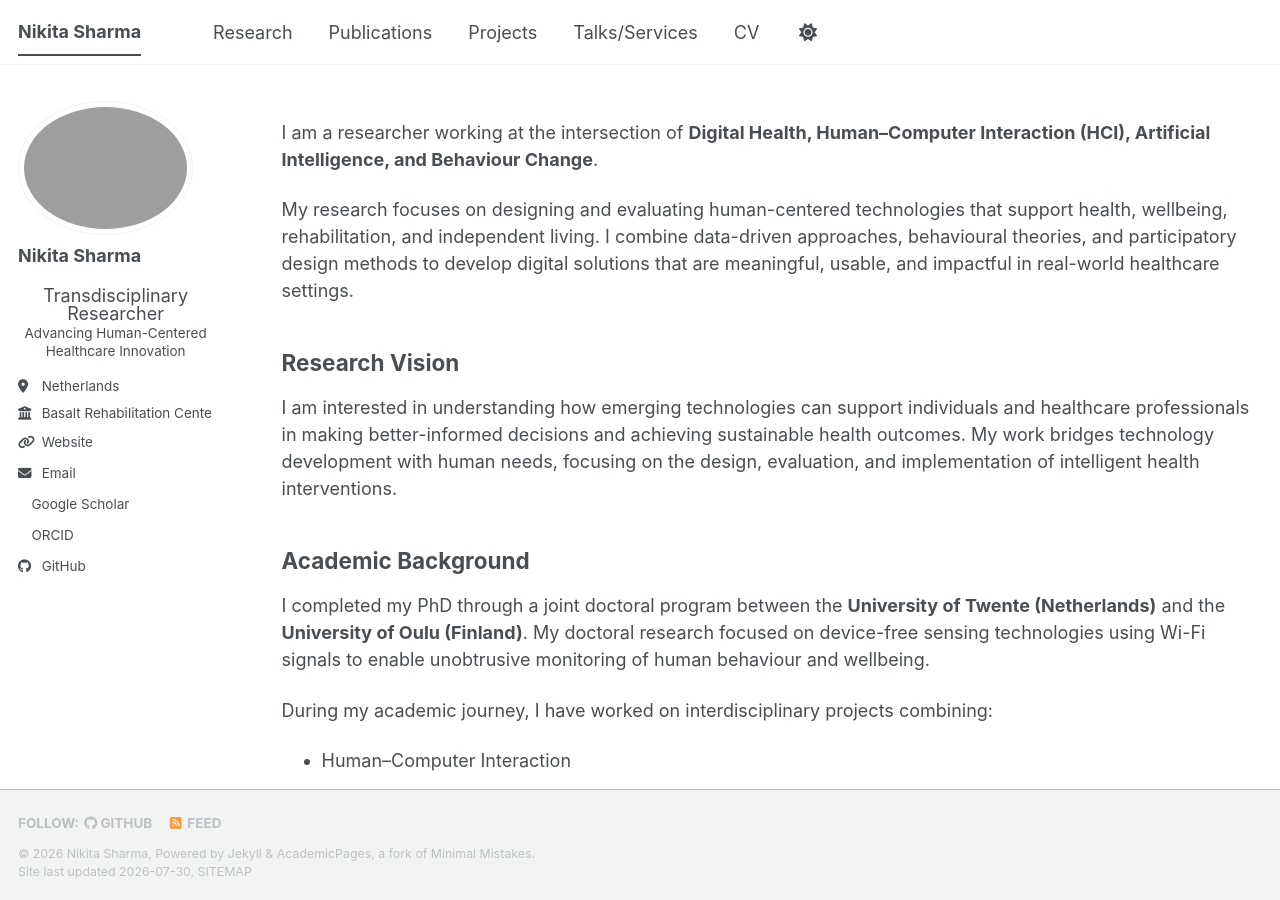
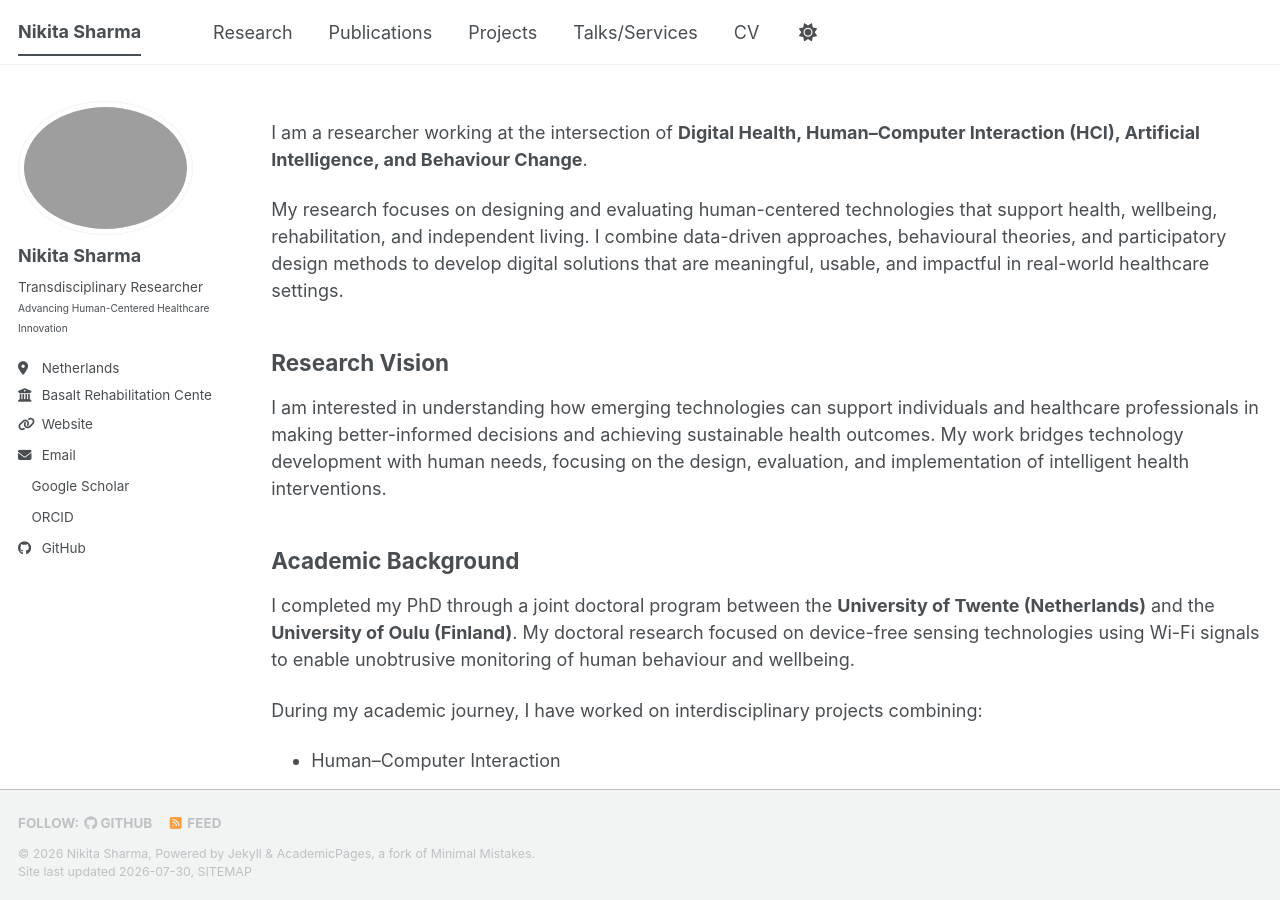
Before and after one commit to nikitasharma14/Portfolio, a Jekyll site: the page built from _pages/about.md, in a window 1280 px wide and 900 px high. Built offline with Jekyll 4.4.1, drawn with Linux system fonts in a browser that asks for light colours; a style sheet for code colours, icons or effects is not loaded.

Commit message:
Update _config.yml

```diff
--- a/_config.yml
+++ b/_config.yml
@@ -26,7 +26,7 @@ author:
   avatar           : "image.png"
   name             : "Nikita Sharma"
   pronouns         :
-  bio              : "<div style='text-align:center;'>Transdisciplinary Researcher<br><small>Advancing Human-Centered Healthcare Innovation</small></div>"
+  bio              : "Transdisciplinary Researcher<br><small>Advancing Human-Centered Healthcare Innovation</small></div>"
   location         : "Netherlands"
   employer         : "Basalt Rehabilitation Center"
   uri              : "https://nikitasharma14.github.io/Portfolio/"
```
